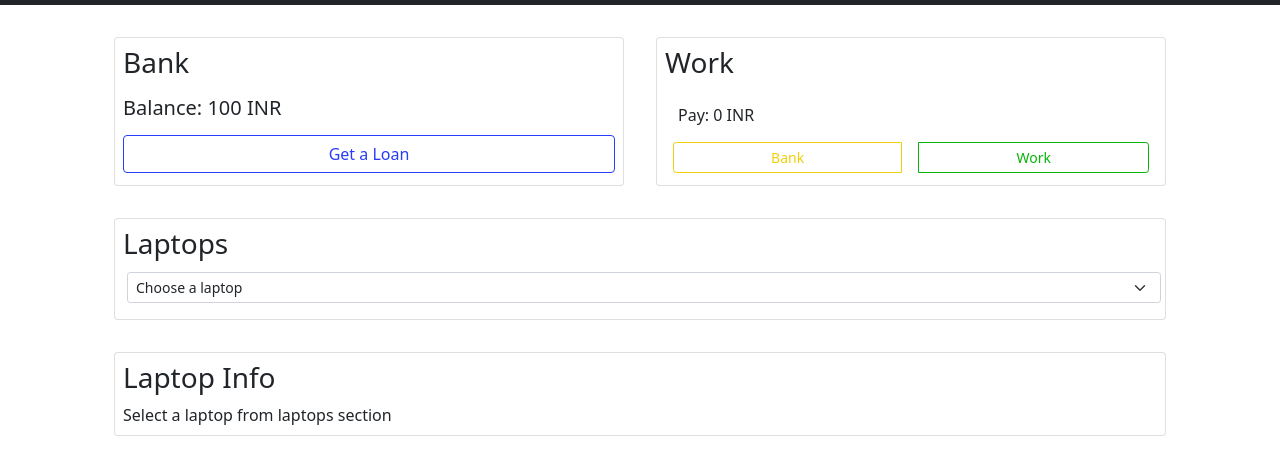
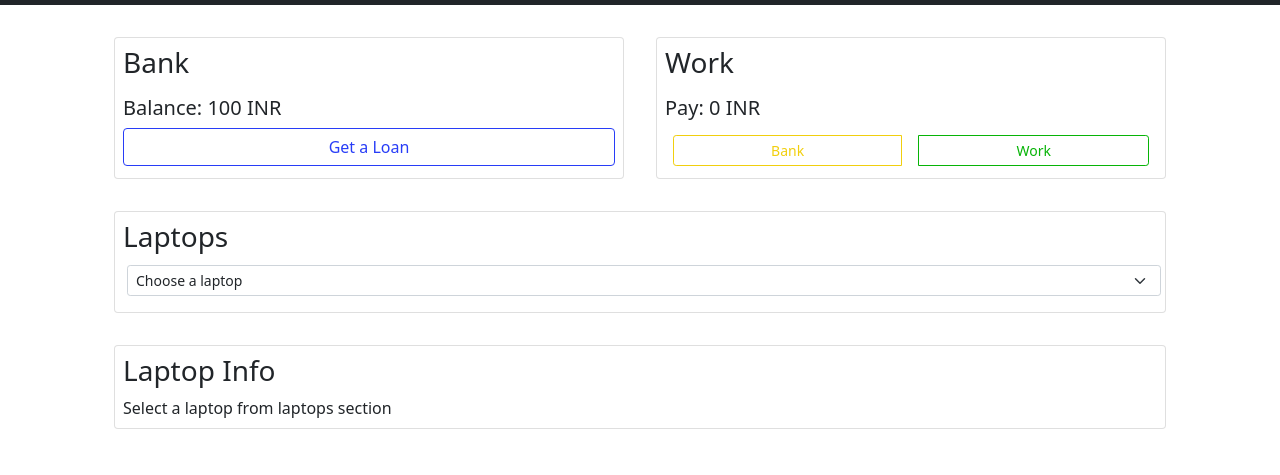
Before and after one commit to shubham-paithankar-comprinno/assignment-1, a plain HTML site: page index.html in a window 1280 px wide. Shown: the part 51-526 px from the top of the page. Drawn offline with nearby package versions, Linux system fonts and the light colour scheme; files that its build step writes are made by us from their sources; no server answers.

Commit message:
updated readme, fixed a typo in index.html

```diff
--- a/index.html
+++ b/index.html
@@ -26,7 +26,7 @@
             <div id="work" class="card card-body m-3 w-25 p-2">
                 <h3 class="card-title">Work</h3>
                 <div class="card-text h5 my-2">
-                    <span class="btn card-text" id="">Pay: <span id="pay-amount">0</span> INR</span>
+                    <span class="card-text" id="">Pay: <span id="pay-amount">0</span> INR</span>
                 </div>
                 <div class="btn-group mt-auto mb-1 btn-group-sm" role="group" id="button-group">
                     <button class="btn mx-2" id="bank-btn">Bank</button>
```
Also changed, not shown: 2 other files.
